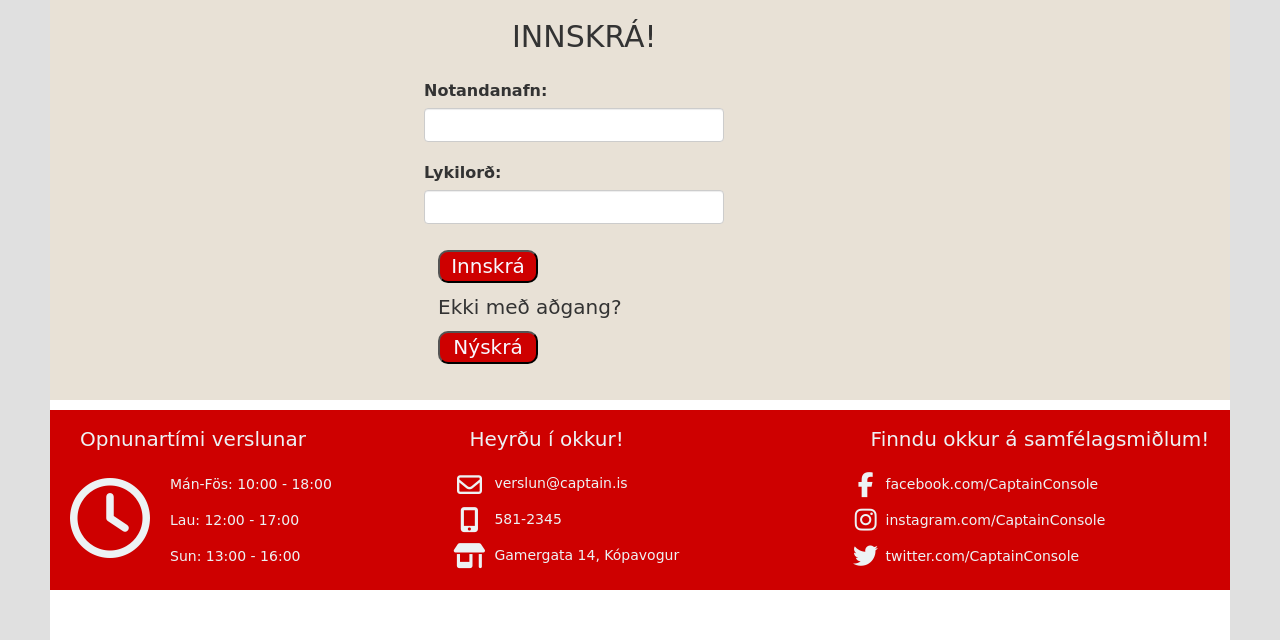
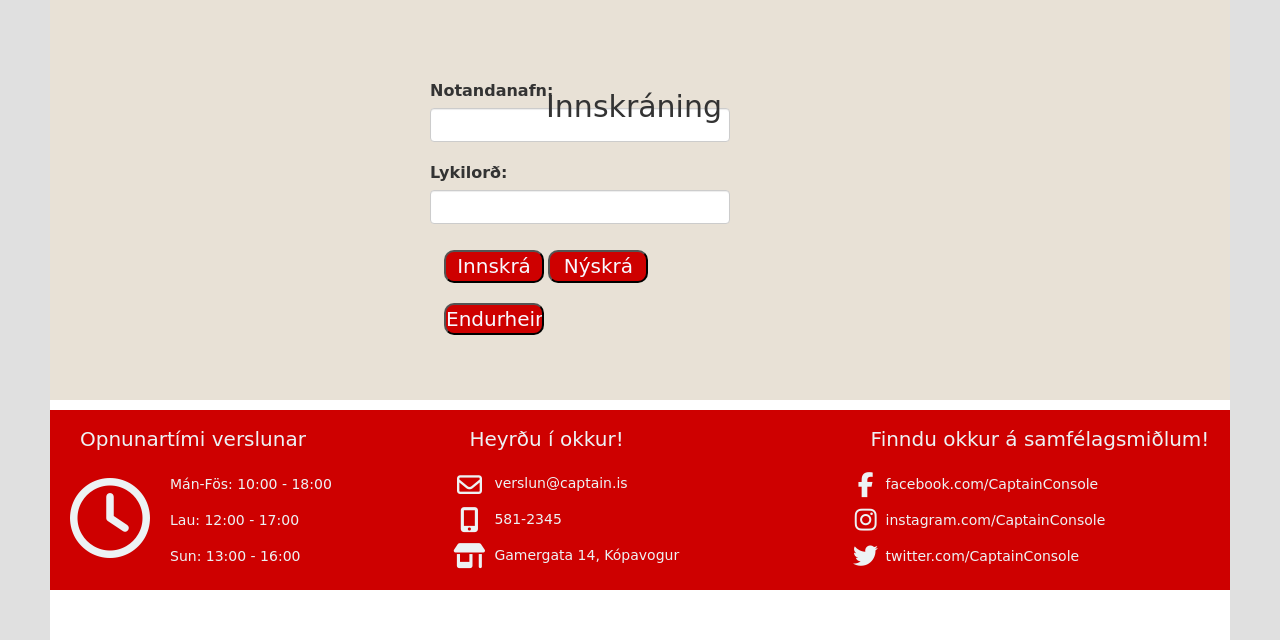
Before and after one commit to BjarkiF/Verklegt-2, a Django app: page /users/ in a window 1280 px wide. Shown: the part 80-720 px from the top of the page. Run offline with Django 3.2, Linux system fonts and the light colour scheme; some libraries are stand-ins or nearby versions; some web fonts are replaced.

Commit message:
loginbox cleanup

```diff
--- a/captain_console/templates/users/index.html
+++ b/captain_console/templates/users/index.html
@@ -1,8 +1,8 @@
 {% extends 'base.html' %}
 {% block content %}
-    <div class="loginsite">
-        <h2>INNSKRÁ!</h2>
+    <div class="col-md-12 loginsite">
             <form class="log-in" method="post">
+                <h2>Innskráning</h2>
                 {% csrf_token %}
                 {{ form.non_field_errors }}
                 <div class="login-group">
@@ -15,12 +15,13 @@
                     {{ form.password }}
                     {{ form.password.errors }}
                 </div>
-
                 <div class="loginting">
                     <input type="submit" value="Innskrá">
-            <p>Ekki með aðgang?</p>
                     <a href="register">
                         <input type="button" value="Nýskrá">
+                    </a>
+                    <a href="register">
+                        <input type="button" value="Endurheimta lykilorð">
                     </a>
                 </div>
             </form>
```
Lines whose indentation alone changed are shown as unchanged.
